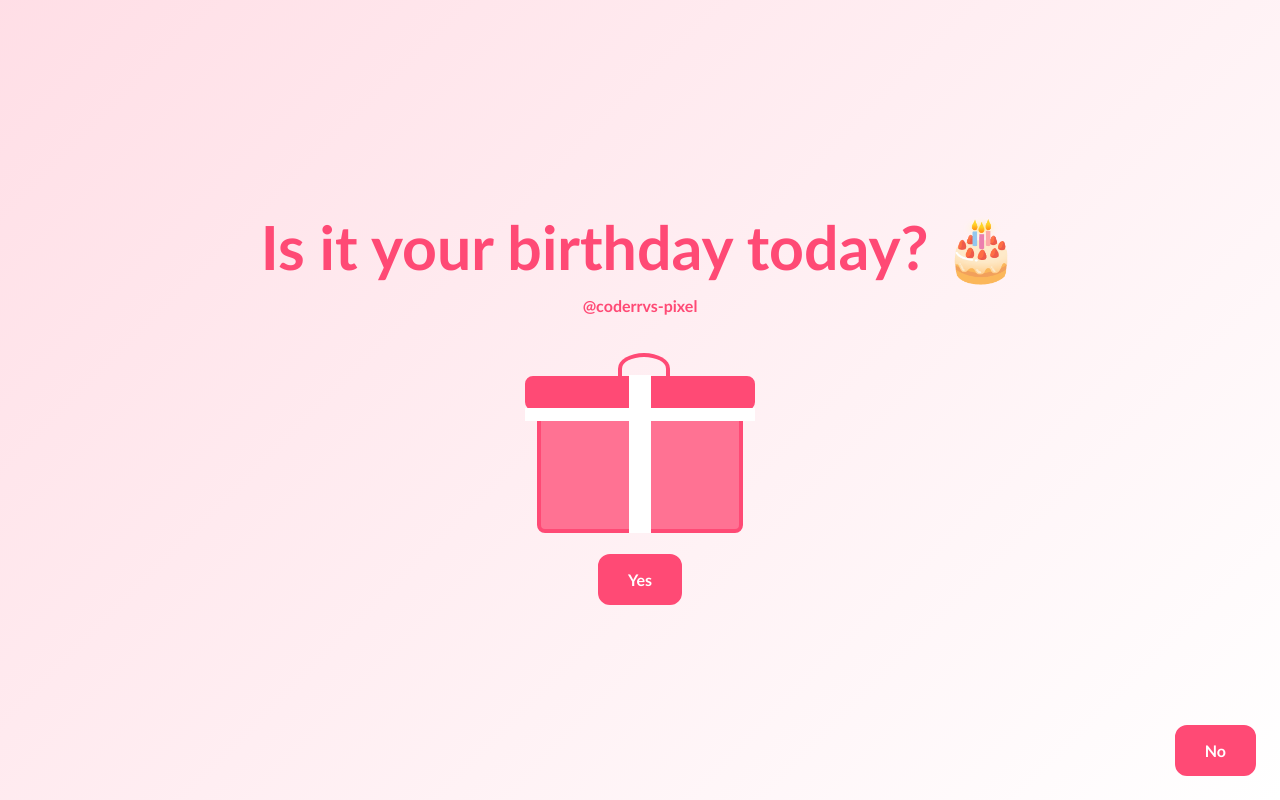
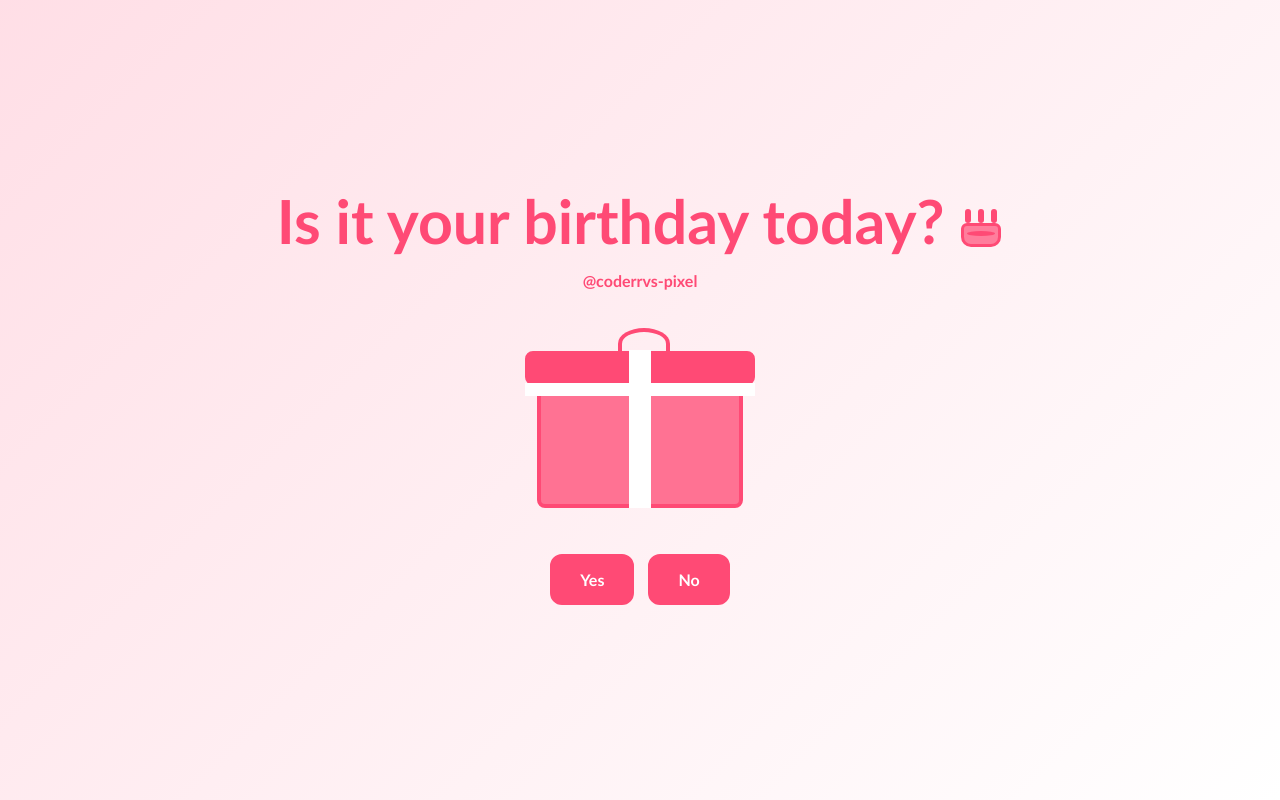
Before and after one commit to coderrvs-pixel/bday-card, a plain HTML site: page index.html in a window 1280 px wide. Drawn offline with Linux system fonts and the light colour scheme.

Commit message:
Fix receiver button layout and themed cake

```diff
--- a/index.html
+++ b/index.html
@@ -8,7 +8,7 @@
 </head>
 <body class="receiver-page">
     <main class="container">
-        <h1 class="header_text">Is it your birthday today? 🎂</h1>
+        <h1 class="header_text">Is it your birthday today? <span class="theme-cake" role="img" aria-label="birthday cake"><span class="theme-cake-candles" aria-hidden="true"><i></i><i></i><i></i></span><span class="theme-cake-body" aria-hidden="true"></span></span></h1>
         <p><a href="https://github.com">@coderrvs-pixel</a></p>
         <div class="gif_container">
             <div class="present receiver-present" role="img" aria-label="Wrapped birthday present">
@@ -26,6 +26,7 @@
         let screenClicks = 0;
         const yesButton = document.getElementById("yesButton");
         const noButton = document.getElementById("noButton");
+        const yesStartRect = yesButton.getBoundingClientRect();
         noButton.disabled = true;
 
         document.addEventListener("pointerdown", (event) => {
@@ -45,9 +46,8 @@
                 left = Math.round(padding + Math.random() * (maxX - padding));
                 top = Math.round(padding + Math.random() * (maxY - padding));
             } while (left < noRect.right && left + yesButton.offsetWidth > noRect.left && top < noRect.bottom && top + yesButton.offsetHeight > noRect.top);
-            yesButton.style.position = "fixed";
-            yesButton.style.left = `${left}px`;
-            yesButton.style.top = `${top}px`;
+            yesButton.style.left = `${left - yesStartRect.left}px`;
+            yesButton.style.top = `${top - yesStartRect.top}px`;
             yesButton.style.pointerEvents = "none";
             window.setTimeout(() => {
                 yesButton.style.pointerEvents = "auto";
--- a/style.css
+++ b/style.css
@@ -92,9 +92,15 @@ p a { color: var(--theme-color); font-weight: 700; text-decoration: none; }
 .balloon-four { bottom: 2%; left: 8%; background: var(--ink); transform: rotate(11deg); }
 
 .receiver-page .receiver-buttons { width: min(100%, 360px); }
-.receiver-page #yesButton { position: fixed; z-index: 4; }
-.receiver-page #noButton { position: fixed; right: 24px; bottom: 24px; z-index: 5; margin: 0; }
+.receiver-page #yesButton { position: relative; z-index: 4; }
+.receiver-page #noButton { position: relative; z-index: 5; margin: 0; }
 .receiver-page #noButton:disabled { opacity: 1; cursor: default; }
+
+.theme-cake { position: relative; display: inline-block; width: 44px; height: 40px; vertical-align: -.08em; }
+.theme-cake-body { position: absolute; right: 2px; bottom: 2px; left: 2px; height: 24px; border: 3px solid var(--theme-color); border-radius: 6px 6px 10px 10px; background: color-mix(in srgb, var(--theme-color) 72%, white); }
+.theme-cake-body::before { position: absolute; top: 5px; right: 3px; left: 3px; height: 5px; border-radius: 50%; background: var(--theme-color); content: ""; }
+.theme-cake-candles { position: absolute; top: 0; right: 0; left: 0; z-index: 1; display: flex; justify-content: center; gap: 7px; }
+.theme-cake-candles i { display: block; width: 6px; height: 14px; border-radius: 3px; background: var(--theme-color); }
 
 .receiver-present { position: relative; width: min(68vw, 230px); height: 180px; margin: 22px auto; }
 .receiver-present::before { position: absolute; right: 12px; bottom: 0; left: 12px; height: 130px; border: 4px solid var(--theme-color); border-radius: 8px; background: color-mix(in srgb, var(--theme-color) 78%, white); content: ""; }
```
